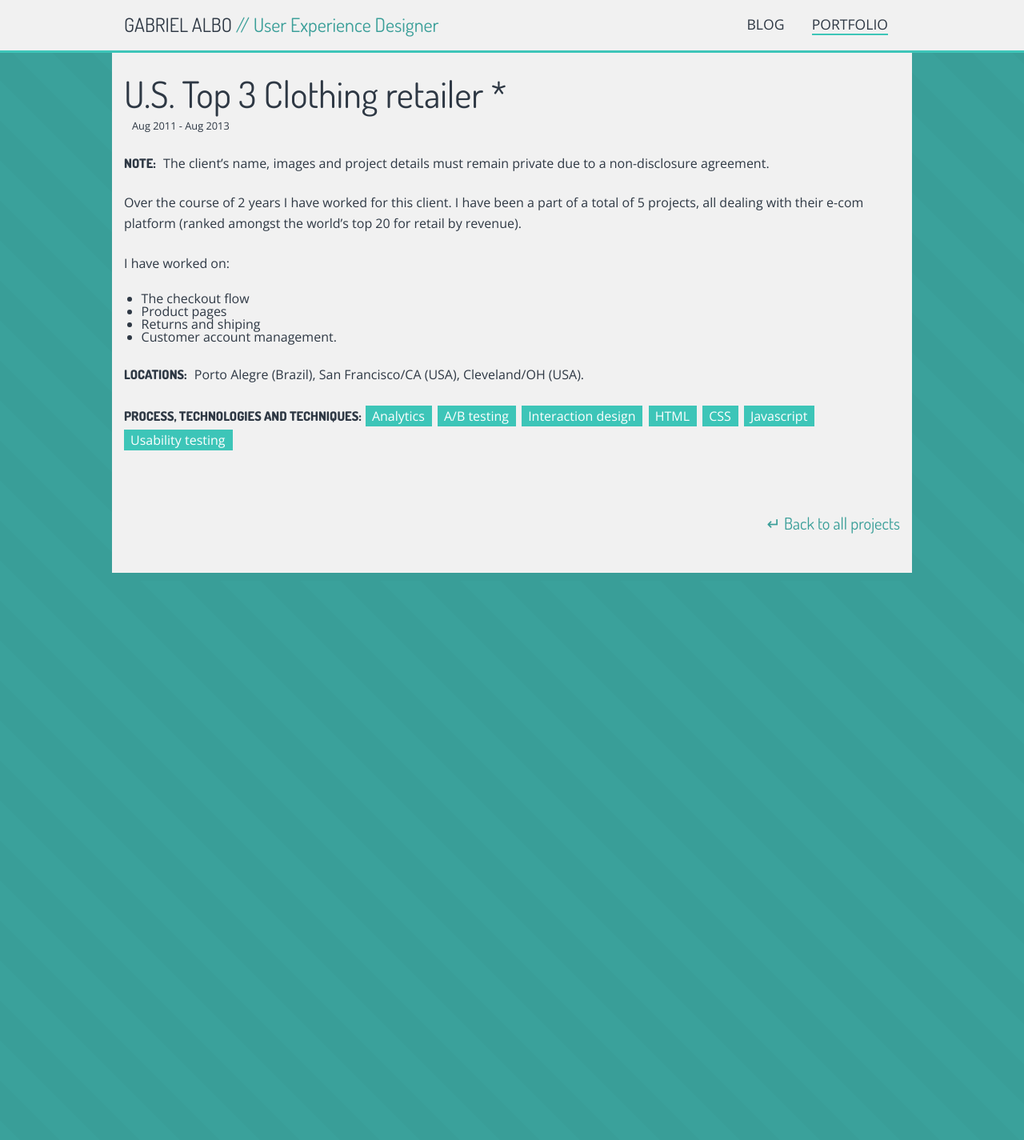
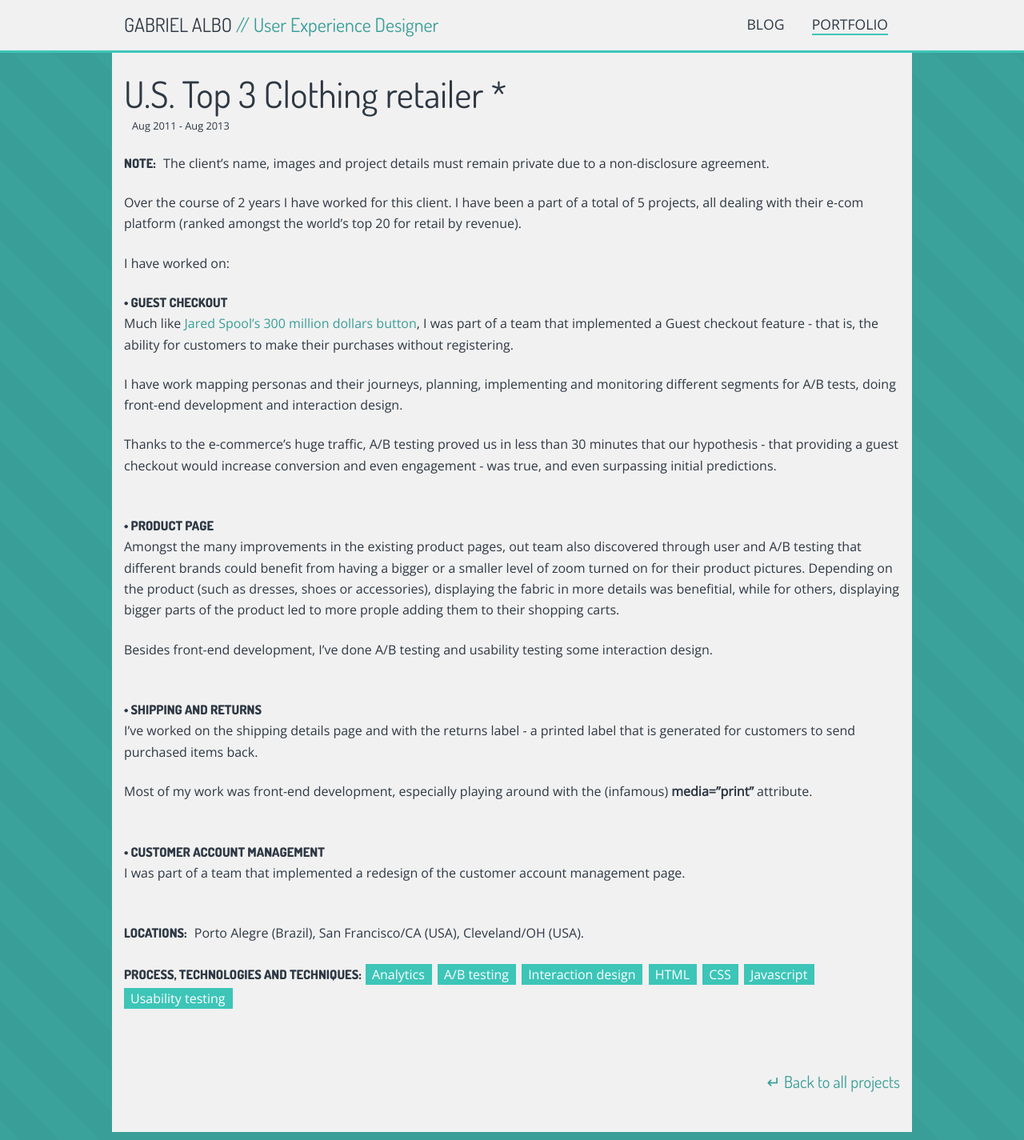
Before and after one commit to albogabriel/gabrielalbo.com, a Jekyll site: the page built from _posts/2013-08-15-clothing-retailer.markdown, in a window 1280 px wide. Shown: the whole page at 80% size. Built offline with Jekyll 4.4.1, drawn with Linux system fonts in a browser that asks for light colours; Markdown is read by kramdown in place of the engine named in the settings; before the commit the page ends 900 px from its top, so only the background shows below that.

Commit message:
Adding more information to the retail project

```diff
--- a/_posts/2013-08-15-clothing-retailer.markdown
+++ b/_posts/2013-08-15-clothing-retailer.markdown
@@ -17,10 +17,28 @@ Over the course of 2 years I have worked for this client. I have been a part of
 
 I have worked on:
 
-- The checkout flow
-- Product pages
-- Returns and shiping
-- Customer account management.
+<span class="category-description">• GUEST CHECKOUT</span><br>
+Much like [Jared Spool's 300 million dollars button](https://www.uie.com/articles/three_hund_million_button/), I was part of a team that implemented a Guest checkout feature - that is, the ability for customers to make their purchases without registering.
+
+I have work mapping personas and their journeys, planning, implementing and monitoring different segments for A/B tests, doing front-end development and interaction design.
+
+Thanks to the e-commerce's huge traffic, A/B testing proved us in less than 30 minutes that our hypothesis - that providing a guest checkout would increase conversion and even engagement - was true, and even surpassing initial predictions.
+
+<br>
+<span class="category-description">• PRODUCT PAGE</span><br>
+Amongst the many improvements in the existing product pages, out team also discovered through user and A/B testing that different brands could benefit from having a bigger or a smaller level of zoom turned on for their product pictures. Depending on the product (such as dresses, shoes or accessories), displaying the fabric in more details was benefitial, while for others, displaying bigger parts of the product led to more prople adding them to their shopping carts.
+
+Besides front-end development, I've done A/B testing and usability testing some interaction design.
+
+<br>
+<span class="category-description">• SHIPPING AND RETURNS</span><br>
+I've worked on the shipping details page and with the returns label - a printed label that is generated for customers to send purchased items back.
+
+Most of my work was front-end development, especially playing around with the (infamous) **media="print"** attribute.
+
+<br>
+<span class="category-description">• CUSTOMER ACCOUNT MANAGEMENT</span><br>
+I was part of a team that implemented a redesign of the customer account management page.
 
 <br>
 <span class="category-description">LOCATIONS:</span>
```
